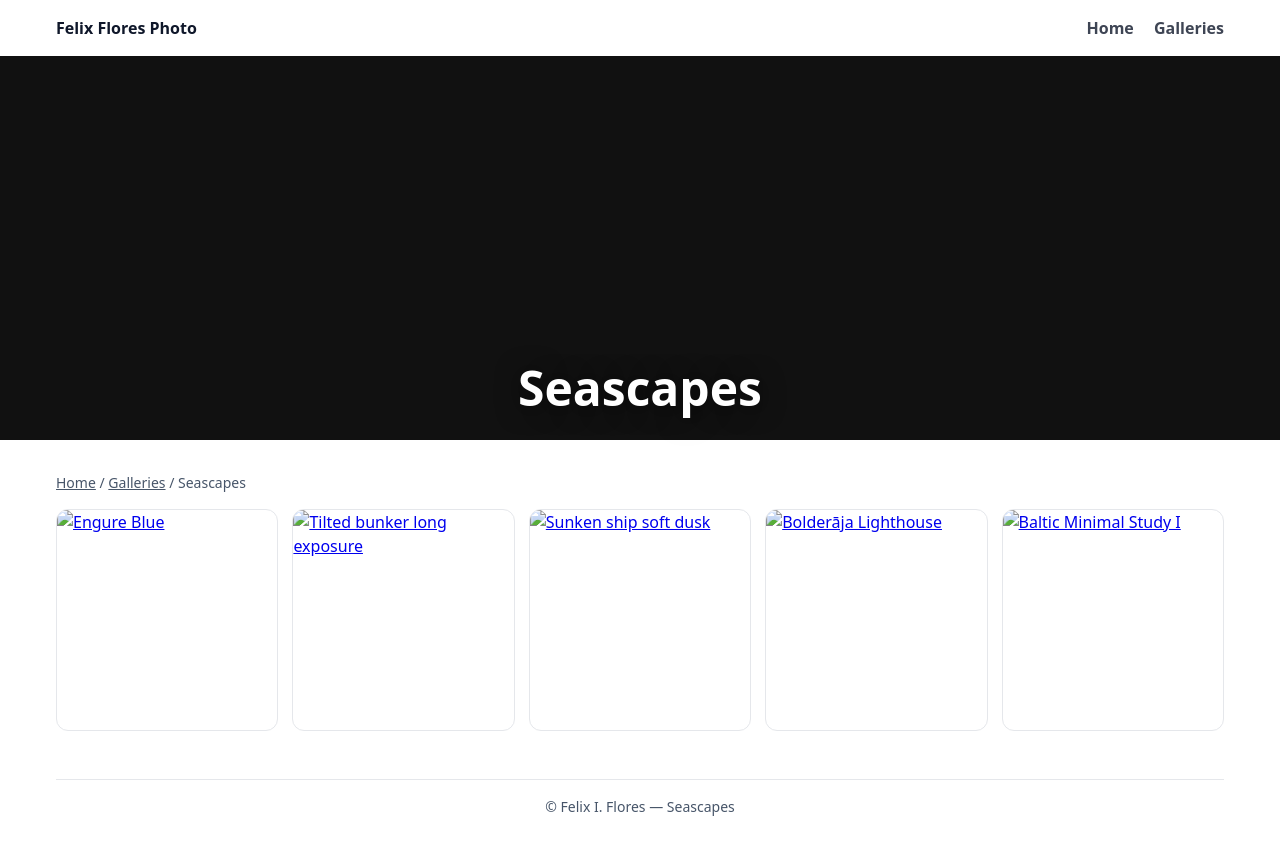
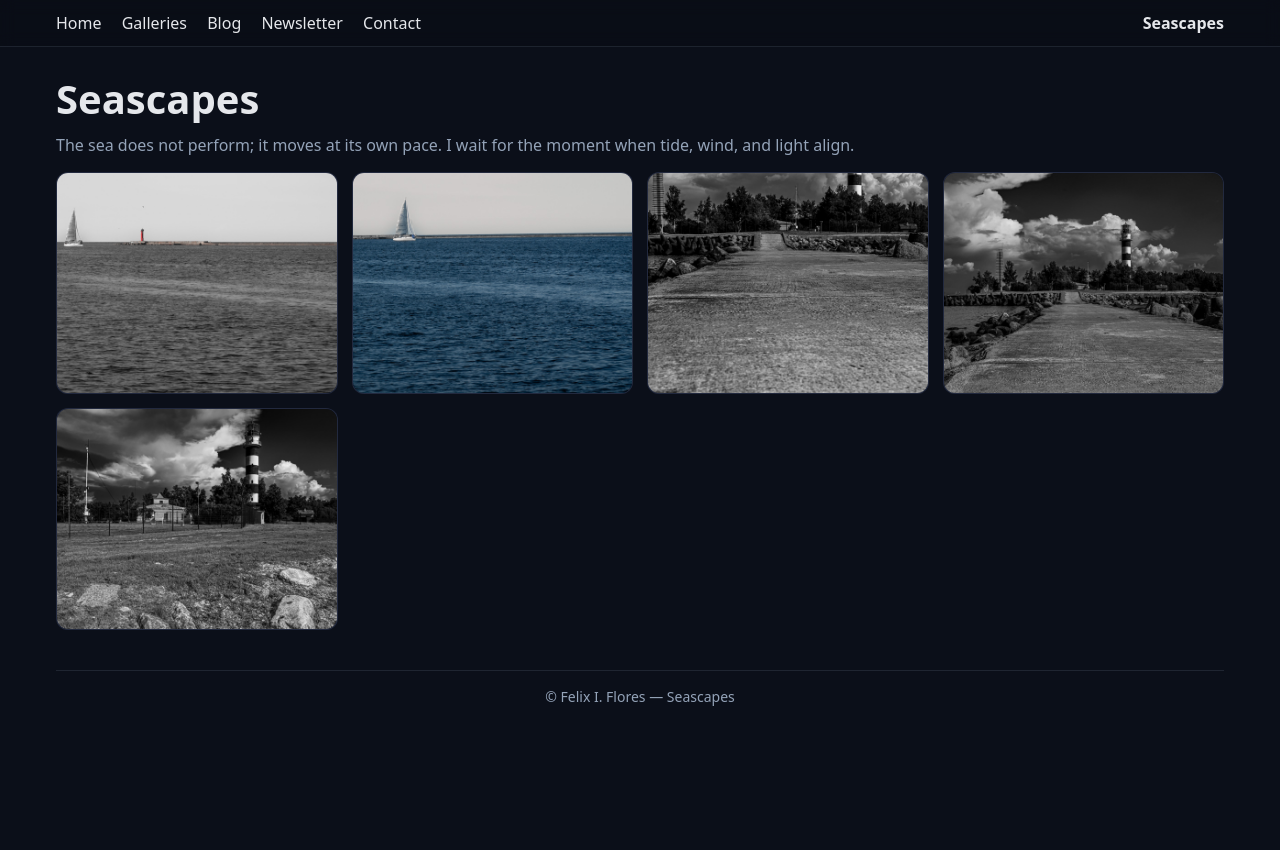
Before and after one commit to florro68/felix-portfolio, a plain HTML site: page seascapes/index.html in a window 1280 px wide. After the commit the page ends 800 px from the top, so only its background shows below. Drawn offline with nearby package versions, Linux system fonts and the light colour scheme.

Commit message:
Update index.html

```diff
--- a/seascapes/index.html
+++ b/seascapes/index.html
@@ -3,55 +3,58 @@
 <head>
   <meta charset="utf-8" />
   <meta name="viewport" content="width=device-width, initial-scale=1" />
-  <title>Seascapes — Gallery | Felix Flores Photo</title>
-  <meta name="description" content="Seascapes — Baltic stillness, disciplined tones, and minimal lines." />
+  <title>Seascapes — Gallery | Felix I. Flores</title>
+  <meta name="description" content="Seascapes — waiting for tide, wind, and light to speak in the same voice." />
   <link rel="preconnect" href="https://cdn.jsdelivr.net" crossorigin>
   <link rel="stylesheet" href="https://cdn.jsdelivr.net/npm/glightbox/dist/css/glightbox.min.css" />
   <style>
-    :root { --maxw: 1200px; }
+    :root { --maxw: 1200px; --fg:#e5e7eb; --muted:#94a3b8; --bg:#0b0f19; --panel:#0e1428; }
     * { box-sizing: border-box; }
-    body { margin: 0; font-family: system-ui, -apple-system, Segoe UI, Roboto, Ubuntu, Cantarell, sans-serif; line-height: 1.5; color: #0f172a; background: #fff; }
-    header { max-width: var(--maxw); margin: 0 auto; padding: 16px; display: flex; align-items: center; justify-content: space-between; }
-    header a { text-decoration: none; color: inherit; font-weight: 600; }
-    nav a { margin-left: 16px; opacity: .8; }
-    .hero { position: relative; height: 48vh; min-height: 360px; background: #111 center/cover no-repeat; }
-    .hero::after { content: "Seascapes"; position: absolute; inset: auto 0 16px 0; text-align: center; color: #fff; font-weight: 700; font-size: clamp(24px, 5vw, 48px); text-shadow: 0 2px 24px rgba(0,0,0,.6); }
-    main { max-width: var(--maxw); margin: 32px auto; padding: 0 16px 64px; }
-    .grid { display: grid; grid-template-columns: repeat(auto-fill, minmax(220px, 1fr)); gap: 14px; }
-    .grid a { display: block; border-radius: 12px; overflow: hidden; border: 1px solid #e5e7eb; }
-    .grid img { width: 100%; height: 220px; object-fit: cover; display: block; }
-    footer { border-top: 1px solid #e5e7eb; margin-top: 48px; padding: 16px; text-align: center; font-size: 14px; color: #475569; }
-    .crumbs { font-size: 14px; color: #475569; margin: 8px 0 16px; }
-    .crumbs a { color: inherit; }
+    body { margin: 0; font-family: system-ui, -apple-system, Segoe UI, Roboto, Ubuntu, Cantarell, sans-serif; color: var(--fg); background: var(--bg); }
+    header { position: sticky; top:0; z-index:10; backdrop-filter: blur(8px); background: rgba(9,12,20,.6); border-bottom:1px solid rgba(148,163,184,.15); }
+    .inner { max-width: var(--maxw); margin: 0 auto; padding: 12px 16px; display: flex; align-items: center; justify-content: space-between; }
+    header a { color: var(--fg); text-decoration: none; margin-right: 16px; }
+    main { max-width: var(--maxw); margin: 24px auto 64px; padding: 0 16px; }
+    h1 { margin: 24px 0 8px; font-size: clamp(24px,4.2vw,40px); }
+    p.muted { color: var(--muted); margin-top: 0; }
+    .grid { display: grid; grid-template-columns: repeat(auto-fill, minmax(240px, 1fr)); gap: 14px; }
+    .grid a { display:block; border:1px solid rgba(148,163,184,.15); border-radius: 12px; overflow: hidden; background: var(--panel); }
+    .grid img { width: 100%; height: 220px; object-fit: cover; display:block; }
+    footer { border-top: 1px solid rgba(148,163,184,.15); margin-top: 40px; padding: 16px; color: var(--muted); font-size: 14px; text-align:center; }
   </style>
 </head>
 <body>
   <header>
-    <a href="/">Felix Flores Photo</a>
-    <nav>
-      <a href="/">Home</a>
-      <a href="/galleries/">Galleries</a>
-    </nav>
+    <div class="inner">
+      <div>
+        <a href="../">Home</a>
+        <a href="../#galleries">Galleries</a>
+        <a href="../#blog">Blog</a>
+        <a href="../#newsletter">Newsletter</a>
+        <a href="../#contact">Contact</a>
+      </div>
+      <strong>Seascapes</strong>
+    </div>
   </header>
 
-  <!-- Hero: Engure Blue – Baltic Stillness fit well here -->
-  <section class="hero" style="background-image:url('./hero.jpg');"></section>
-
   <main>
-    <div class="crumbs"><a href="/">Home</a> / <a href="/galleries/">Galleries</a> / Seascapes</div>
+    <h1>Seascapes</h1>
+    <p class="muted">The sea does not perform; it moves at its own pace. I wait for the moment when tide, wind, and light align.</p>
 
     <div class="grid">
-      <a href="./Engure-Blue-Baltic-Stillness.jpg" class="glightbox" data-gallery="sea" data-title="Engure Blue — Baltic Stillness"><img src="./Engure-Blue-Baltic-Stillness.jpg" alt="Engure Blue" /></a>
-      <a href="./Mangalsala-bunker-NZ51752-2.jpg" class="glightbox" data-gallery="sea" data-title="Tilted bunker — long exposure"><img src="./Mangalsala-bunker-NZ51752-2.jpg" alt="Tilted bunker long exposure" /></a>
-      <a href="./Mangalsala-sunken-ship-NZ51740.jpg" class="glightbox" data-gallery="sea" data-title="Sunken ship — soft dusk"><img src="./Mangalsala-sunken-ship-NZ51740.jpg" alt="Sunken ship soft dusk" /></a>
-      <a href="./Boldaraja-lighthouse.jpg" class="glightbox" data-gallery="sea" data-title="Bolderāja Lighthouse"><img src="./Boldaraja-lighthouse.jpg" alt="Bolderāja Lighthouse" /></a>
-      <a href="./Baltic-minimal-1.jpg" class="glightbox" data-gallery="sea" data-title="Baltic Minimal — Study I"><img src="./Baltic-minimal-1.jpg" alt="Baltic Minimal Study I" /></a>
+      <a href="./seascape1.jpg" class="glightbox" data-gallery="sea" data-title="Seascapes — Frame 1"><img src="./seascape1.jpg" alt="Seascape 1"></a>
+      <a href="./seascape2.jpg" class="glightbox" data-gallery="sea" data-title="Seascapes — Frame 2"><img src="./seascape2.jpg" alt="Seascape 2"></a>
+      <a href="./seascape3.jpg" class="glightbox" data-gallery="sea" data-title="Seascapes — Frame 3"><img src="./seascape3.jpg" alt="Seascape 3"></a>
+      <a href="./seascape4.jpg" class="glightbox" data-gallery="sea" data-title="Seascapes — Frame 4"><img src="./seascape4.jpg" alt="Seascape 4"></a>
+      <a href="./seascape5.jpg" class="glightbox" data-gallery="sea" data-title="Seascapes — Frame 5"><img src="./seascape5.jpg" alt="Seascape 5"></a>
     </div>
 
     <footer>© Felix I. Flores — Seascapes</footer>
   </main>
 
-  <script src="https://cdn.jsdelivr.net/npm/glightbox/dist/js/glightbox.min.js"></script>
-  <script> GLightbox({ selector: '.glightbox', touchNavigation: true, loop: true }); </script>
+  <script src="https://cdn.jsdelivr.net/npm/glightbox/dist/js/glightbox.min.js" defer></script>
+  <script>
+    window.addEventListener('DOMContentLoaded', function(){ GLightbox({ selector: '.glightbox', touchNavigation: true, loop: true }); });
+  </script>
 </body>
 </html>
```
